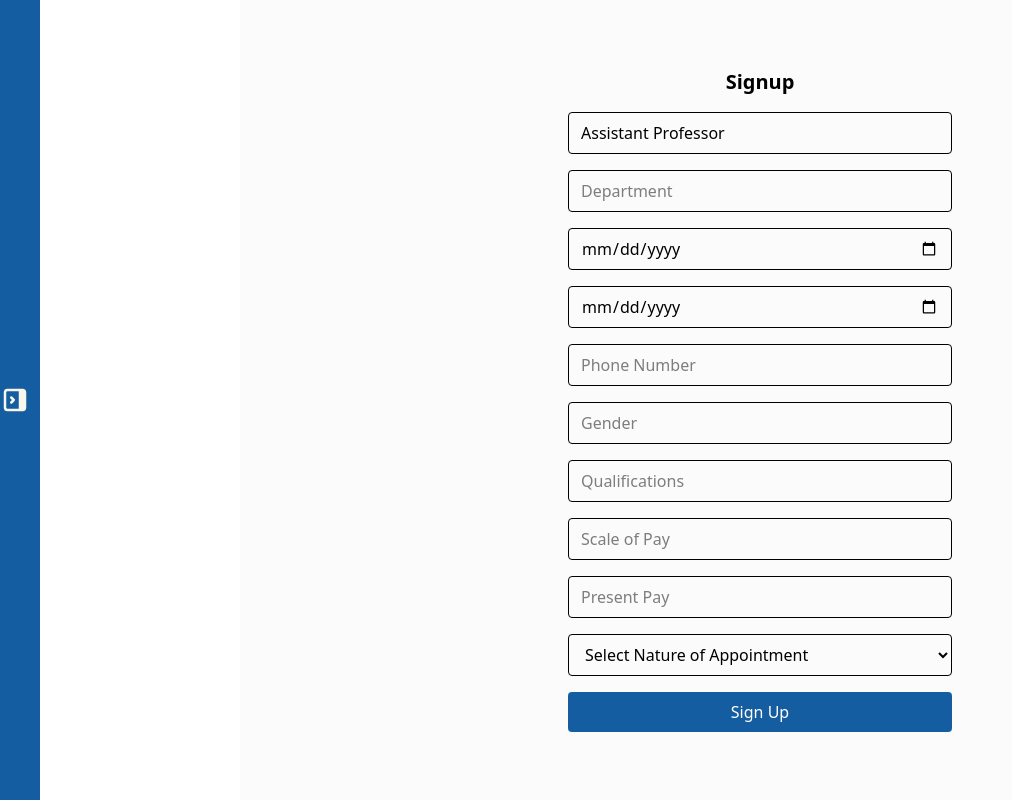
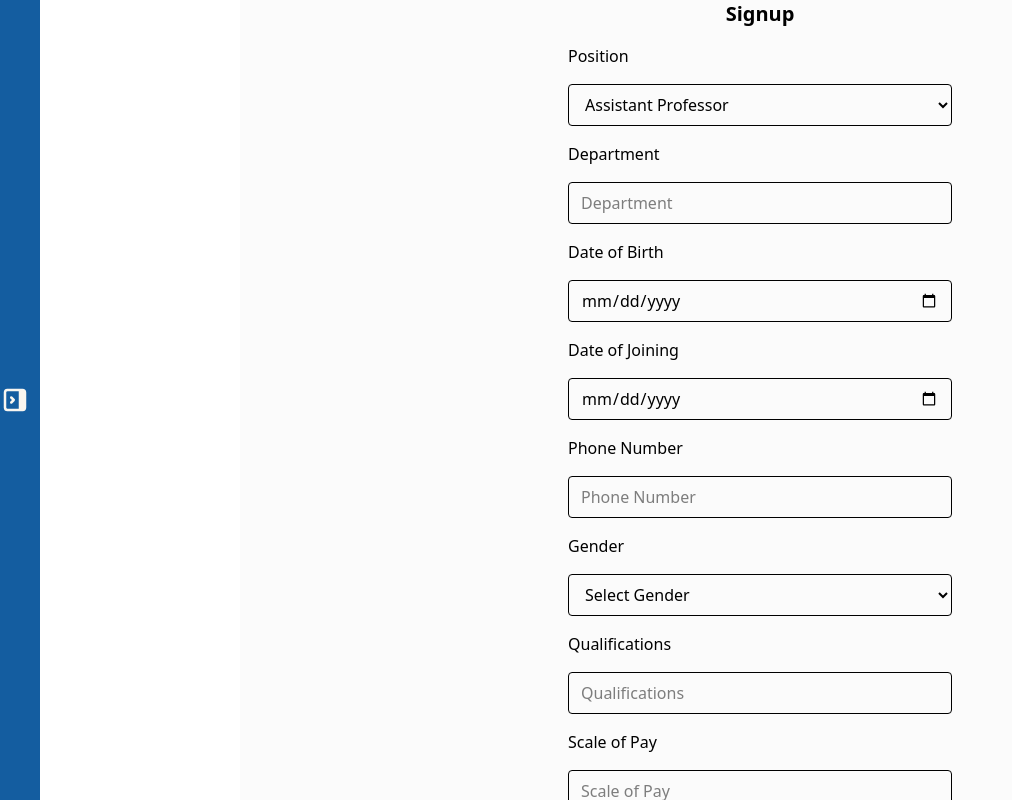
Before and after one commit to VISVESSWAR/DCSE-3, a React (Vite) app: page /signup in a window 1280 px wide. Both pictures are taken after typing "Sample", "name@example.com", "Sample123" into the empty fields and a click on the button "Next". Shown: the whole page, without its empty margins (0-1012 px from the left). Built offline with nearby package versions, Linux system fonts and the light colour scheme.

Commit message:
Correction in signup

```diff
--- a/src/pages/Faculty/Signup.jsx
+++ b/src/pages/Faculty/Signup.jsx
@@ -67,8 +67,10 @@ export default function Signup({ onSuccess }) {
       <h2 className="text-xl font-bold text-center">Signup</h2>
       {step === 1 && (
         <>
+          <label htmlFor="name">Name</label>
           <input
             type="text"
+            id="name"
             name="name"
             value={form.name}
             onChange={handleChange}
@@ -76,8 +78,10 @@ export default function Signup({ onSuccess }) {
             className="w-full px-3 py-2 border rounded"
             required
           />
+          <label htmlFor="email">Email</label>
           <input
             type="email"
+            id="email"
             name="email"
             value={form.email}
             onChange={handleChange}
@@ -85,8 +89,10 @@ export default function Signup({ onSuccess }) {
             className="w-full px-3 py-2 border rounded"
             required
           />
+          <label htmlFor="password">Password</label>
           <input
             type="password"
+            id="password"
             name="password"
             value={form.password}
             onChange={handleChange}
@@ -94,7 +100,9 @@ export default function Signup({ onSuccess }) {
             className="w-full px-3 py-2 border rounded"
             required
           />
+          <label htmlFor="role">Role</label>
           <select
+            id="role"
             name="role"
             value={form.role}
             onChange={handleChange}
@@ -114,17 +122,27 @@ export default function Signup({ onSuccess }) {
       )}
       {step === 2 && (
         <>
-          <input
-            type="text"
+          <label htmlFor="position">Position</label>
+          <select
+            id="position"
             name="position"
             value={form.position}
             onChange={handleChange}
-            placeholder="Position (e.g., Assistant Professor)"
             className="w-full px-3 py-2 border rounded"
             required
-          />
+          >
+            <option value="Assistant Professor">Assistant Professor</option>
+            <option value="Associate Professor">Associate Professor</option>
+            <option value="Professor">Professor</option>
+            <option value="HOD">HOD</option>
+            <option value="Guest Faculty">Guest Faculty</option>
+            <option value="Emeritus Professor">Emeritus Professor</option>
+            <option value="Other">Other</option>
+          </select>
+          <label htmlFor="department">Department</label>
           <input
             type="text"
+            id="department"
             name="department"
             value={form.department}
             onChange={handleChange}
@@ -132,8 +150,10 @@ export default function Signup({ onSuccess }) {
             className="w-full px-3 py-2 border rounded"
             required
           />
+          <label htmlFor="dob">Date of Birth</label>
           <input
             type="date"
+            id="dob"
             name="dob"
             value={form.dob}
             onChange={handleChange}
@@ -141,8 +161,10 @@ export default function Signup({ onSuccess }) {
             className="w-full px-3 py-2 border rounded"
             required
           />
+          <label htmlFor="dateOfJoining">Date of Joining</label>
           <input
             type="date"
+            id="dateOfJoining"
             name="dateOfJoining"
             value={form.dateOfJoining}
             onChange={handleChange}
@@ -150,8 +172,10 @@ export default function Signup({ onSuccess }) {
             className="w-full px-3 py-2 border rounded"
             required
           />
+          <label htmlFor="phone">Phone Number</label>
           <input
             type="text"
+            id="phone"
             name="phone"
             value={form.phone}
             onChange={handleChange}
@@ -159,17 +183,25 @@ export default function Signup({ onSuccess }) {
             className="w-full px-3 py-2 border rounded"
             required
           />
-          <input
-            type="text"
+          <label htmlFor="gender">Gender</label>
+          <select
+            id="gender"
             name="gender"
             value={form.gender}
             onChange={handleChange}
-            placeholder="Gender"
             className="w-full px-3 py-2 border rounded"
             required
-          />
+          >
+            <option value="">Select Gender</option>
+            <option value="Male">Male</option>
+            <option value="Female">Female</option>
+            <option value="Other">Other</option>
+            <option value="Prefer not to say">Prefer not to say</option>
+          </select>
+          <label htmlFor="qualifications">Qualifications</label>
           <input
             type="text"
+            id="qualifications"
             name="qualifications"
             value={form.qualifications}
             onChange={handleChange}
@@ -179,8 +211,10 @@ export default function Signup({ onSuccess }) {
           />
           {form.role === "faculty" && (
             <>
+              <label htmlFor="scaleOfPay">Scale of Pay</label>
               <input
                 type="text"
+                id="scaleOfPay"
                 name="scaleOfPay"
                 value={form.scaleOfPay}
                 onChange={handleChange}
@@ -188,8 +222,10 @@ export default function Signup({ onSuccess }) {
                 className="w-full px-3 py-2 border rounded"
                 required
               />
+              <label htmlFor="presentPay">Present Pay</label>
               <input
                 type="text"
+                id="presentPay"
                 name="presentPay"
                 value={form.presentPay}
                 onChange={handleChange}
@@ -197,7 +233,9 @@ export default function Signup({ onSuccess }) {
                 className="w-full px-3 py-2 border rounded"
                 required
               />
+              <label htmlFor="natureOfAppointment">Nature of Appointment</label>
               <select
+                id="natureOfAppointment"
                 name="natureOfAppointment"
                 value={form.natureOfAppointment}
                 onChange={handleChange}
```
